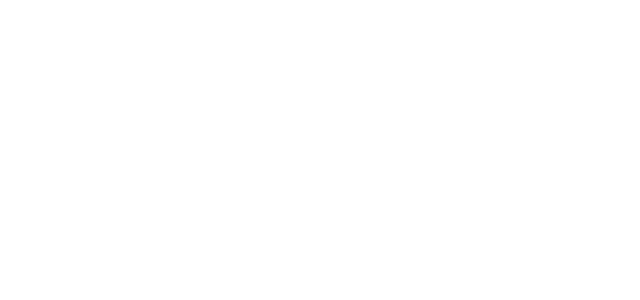
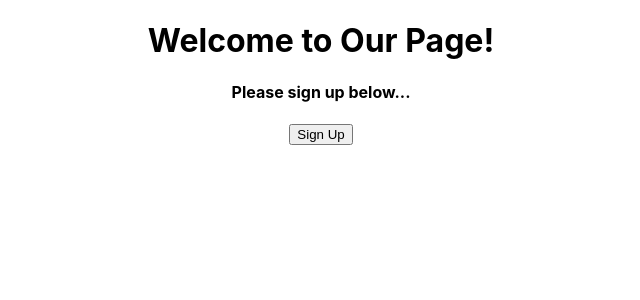
Before and after one commit to vinhnghiemcr/u2_lab_conditional_rendering, a React (Create React App) app: page / in a window 1280 px wide. Shown: the top 300 px of the page, without its empty margins (319-959 px from the left). Built offline with nearby package versions, Linux system fonts and the light colour scheme.

Commit message:
Completed

```diff
--- a/package.json
+++ b/package.json
@@ -8,7 +8,7 @@
     "@testing-library/user-event": "^13.5.0",
     "react": "^17.0.2",
     "react-dom": "^17.0.2",
-    "react-scripts": "5.0.0",
+    "react-scripts": "^5.0.0",
     "web-vitals": "^2.1.4"
   },
   "scripts": {
--- a/src/App.js
+++ b/src/App.js
@@ -1,6 +1,7 @@
 import './styles/App.css'
-import { useState } from 'react'
+import React,{ useState } from 'react'
 import Form from './components/Form'
+
 
 const App = () => {
   const [currentPage, setCurrentPage] = useState(0)
@@ -14,6 +15,9 @@ const App = () => {
   const incrementPage = () => {
     setCurrentPage((prevState) => prevState + 1)
   }
+  const setPageToHomepage = () => {
+    setCurrentPage(0)
+  }
 
   return (
     <div className="App">
@@ -24,6 +28,7 @@ const App = () => {
         email={formValues.email}
         incrementPage={incrementPage}
         handleChange={handleChange}
+        setPageToHomepage={setPageToHomepage}
       />
     </div>
   )
--- a/src/components/ErrorPage.jsx
+++ b/src/components/ErrorPage.jsx
@@ -1,4 +1,4 @@
-const ErrorPage = () => {
+const ErrorPage = (props) => {
 
   return (
     <div>
@@ -9,7 +9,7 @@ const ErrorPage = () => {
       <main>
         <h1>Sorry!</h1>
         <p>You must be 18 or older to sign up for our site!</p>
-        <button>Back</button>
+        <button onClick={props.setPageToHomepage}>Back</button>
       </main>
     </div>
   )
--- a/src/components/Form.jsx
+++ b/src/components/Form.jsx
@@ -1,6 +1,28 @@
+import Info from './Info'
+import LandingPage from './LandingPage'
+import Thanks from './Thanks'
+import ErrorPage from './ErrorPage'
+
 const Form = (props) => {
 
-  return <div></div>
+
+
+  const render = () => {
+    switch (props.currentPage) {
+      case 0: return <LandingPage incrementPage={props.incrementPage} />
+      case 1: return <Info {...props}/>
+      case 2: return props.age >= 18 ?
+      <Thanks setPageToHomepage={props.setPageToHomepage}/>
+      :
+      <ErrorPage setPageToHomepage={props.setPageToHomepage}/>
+    }
+
+  }
+
+  return (
+  <div>
+    {render()}
+  </div>)
 }
 
 export default Form
--- a/src/components/Info.jsx
+++ b/src/components/Info.jsx
@@ -34,8 +34,8 @@ const Info = (props) => {
       </form>
       <br></br>
       <div>
-        <button>Back</button>
-        <button onClick={props.incrementPage}>Next</button>
+        <button onClick={props.setPageToHomepage}>Back</button>
+        <button onClick={props.incrementPage} disabled={props.name && props.email && props.age ? false : true}>Next</button>
       </div>
     </div>
   )
--- a/src/components/Thanks.jsx
+++ b/src/components/Thanks.jsx
@@ -1,4 +1,4 @@
-const Thanks = () => {
+const Thanks = (props) => {
 
   return (
     <div>
@@ -9,7 +9,7 @@ const Thanks = () => {
       />
       <br></br>
       <br></br>
-      <button>Back</button>
+      <button onClick={props.setPageToHomepage}>Back</button>
     </div>
   )
 }
```
